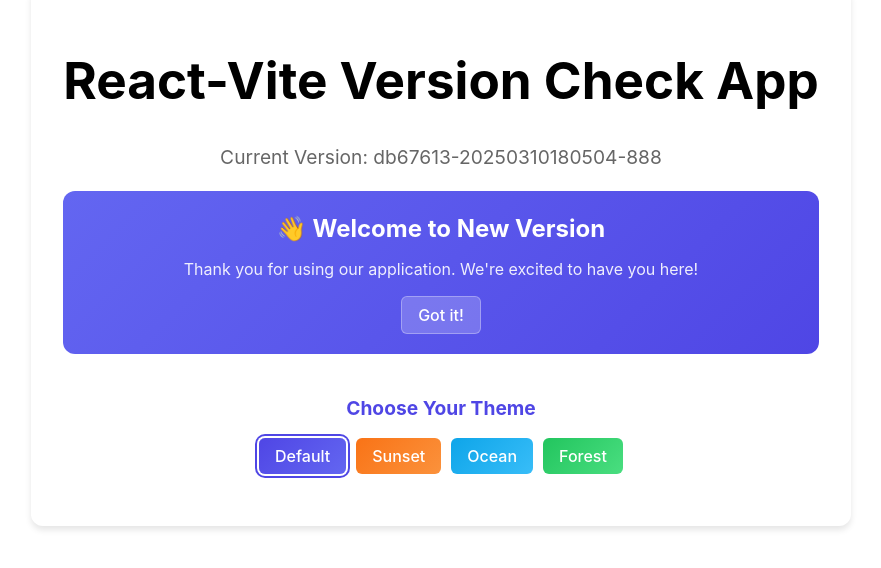
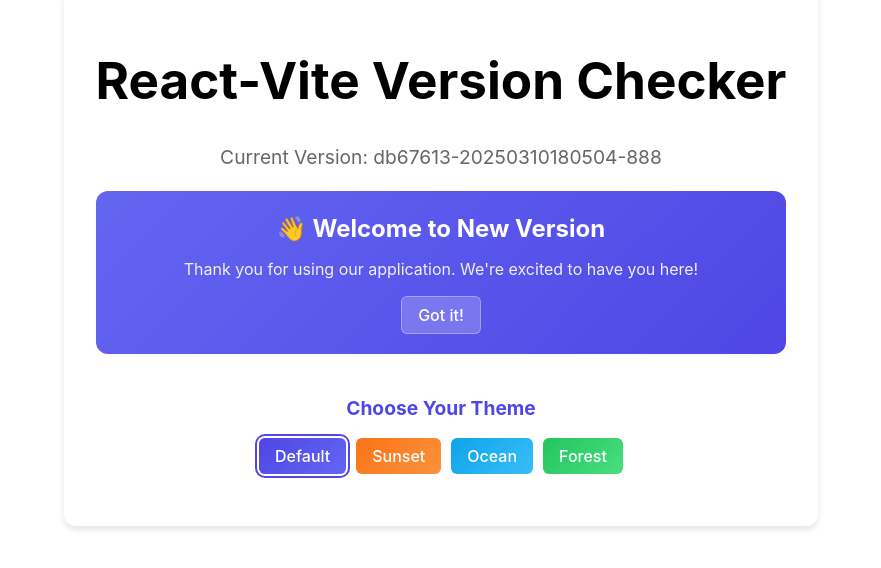
Before and after one commit to PankajBaliyan/react-vite-version-check, a React (Vite) app: page / in a window 1280 px wide. Shown: the part 176-744 px from the top of the page, without its empty margins (199-1080 px from the left). Built offline with nearby package versions, Linux system fonts and the light colour scheme.

Commit message:
update hero section text

```diff
--- a/src/App.jsx
+++ b/src/App.jsx
@@ -59,7 +59,7 @@
   return (
     <div className="App">
       <div className="version-container">
-        <h1>React-Vite Version Check App</h1>
+        <h1>React-Vite Version Checker</h1>
         {loading ? (
           <p className="version-text">Loading version...</p>
         ) : (
```
